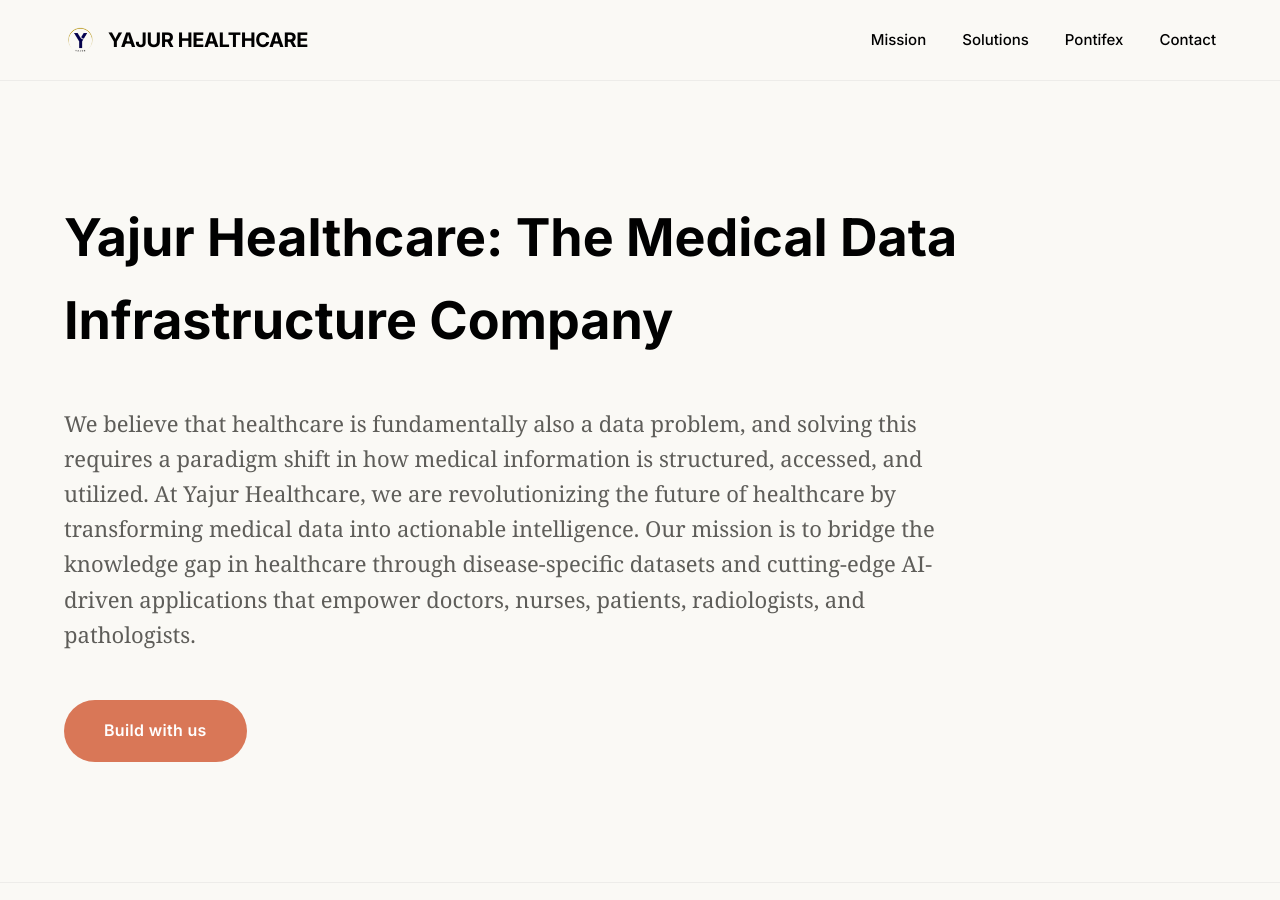
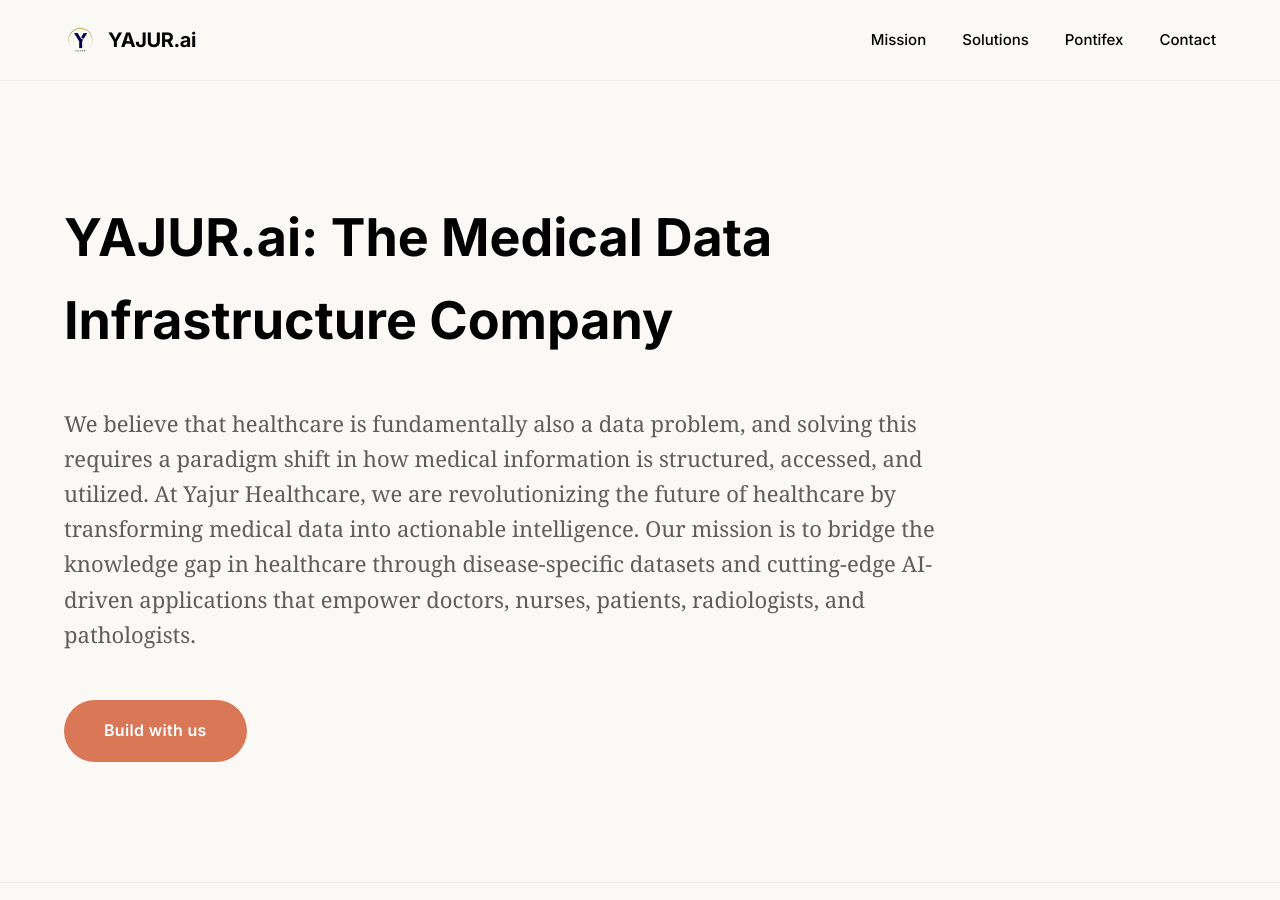
Before and after one commit to msharmas-yajur/yajur-ai, a Jekyll site: the page built from index.md, in a window 1280 px wide and 900 px high. Built offline with Jekyll 4.4.1, drawn with Linux system fonts in a browser that asks for light colours; some of the changed text lies outside the part shown.

```diff
--- a/_config.yml
+++ b/_config.yml
@@ -1,4 +1,4 @@
-title: Yajur Healthcare | The Medical Data Infrastructure Company
+title: YAJUR.ai | The Medical Data Infrastructure Company
 email: connect@yajur.ai
 description: "The Medical Data Structure Company"
 url: "https://yajur.ai"
--- a/_layouts/default.html
+++ b/_layouts/default.html
@@ -16,7 +16,7 @@
 	{
 	  "@context": "https://schema.org",
 	  "@type": "Organization",
-	  "name": "Yajur Healthcare AI",
+	  "name": "YAJUR.ai",
 	  "url": "https://yajur.ai",
 	  "logo": "https://yajur.ai/assets/logo.png",
 	  "sameAs": [
@@ -38,7 +38,7 @@
 	  {
 	    "@context": "https://schema.org",
 	    "@type": "WebSite",
-	    "name": "Yajur Healthcare",
+	    "name": "YAJUR.ai",
 	    "url": "https://yajur.ai",
 	    "potentialAction": {
 	      "@type": "SearchAction",
@@ -89,7 +89,7 @@
 		<div class="container site-header__inner">
 			<a href="{{ '/' | relative_url }}" class="site-header__logo">
 				<img src="/assets/logo.png" alt="">
-				<span>YAJUR HEALTHCARE</span>
+				<span>YAJUR.ai</span>
 			</a>
 			<button class="nav-toggle" aria-label="Toggle navigation" aria-expanded="false">
 				<svg width="24" height="24" viewBox="0 0 24 24" fill="none" stroke="currentColor" stroke-width="2"
@@ -116,7 +116,7 @@
 		<div class="container">
 			<div class="footer-grid">
 				<div>
-					<h3>Yajur Healthcare AI</h3>
+					<h3>YAJUR.ai</h3>
 					<p>The Medical Data Infrastructure Company. Building the
 						bedrock for AI-first medicine.</p>
 					<div class="footer-social">
@@ -145,7 +145,7 @@
 				</div>
 			</div>
 			<div class="footer-bottom">
-				&copy; {{ site.time | date: '%Y' }} Yajur Healthcare AI. All rights reserved.
+				&copy; {{ site.time | date: '%Y' }} YAJUR.ai. All rights reserved.
 			</div>
 		</div>
 	</footer>
--- a/index.md
+++ b/index.md
@@ -1,9 +1,9 @@
 ---
 layout: home
-title: "Yajur Healthcare | The Medical Data Infrastructure Company"
+title: "YAJUR.ai | The Medical Data Infrastructure Company"
 
 hero:
-  title: "Yajur Healthcare: The Medical Data Infrastructure Company"
+  title: "YAJUR.ai: The Medical Data Infrastructure Company"
   description:
     - "We believe that healthcare is fundamentally also a data problem, and solving this requires a paradigm shift in how medical information is structured, accessed, and utilized. At Yajur Healthcare, we are revolutionizing the future of healthcare by transforming medical data into actionable intelligence. Our mission is to bridge the knowledge gap in healthcare through disease-specific datasets and cutting-edge AI-driven applications that empower doctors, nurses, patients, radiologists, and pathologists."
   cta_text: "Build with us"
@@ -139,7 +139,7 @@ legacy_critique:
 
 security_compliance:
   title: "Security Native"
-  subtitle: "Yajur Healthcare: The Medical Data Infrastructure Company."
+  subtitle: "YAJUR.ai: The Medical Data Infrastructure Company."
   cta_primary: "Get Early Access"
   cta_secondary: "Tech Stack"
   certifications_title: "Certified Globally"
@@ -164,7 +164,7 @@ security_compliance:
 
 vision:
   quote: "There’s a clear paradigm shift taking place across medical information, and we are at the forefront of this transformation."
-  label: "YAJUR HEALTHCARE VISION"
+  label: "YAJUR.ai VISION"
 
 contact:
   title: "Build the future of medical AI together."
--- a/sync_log.txt
+++ b/sync_log.txt
@@ -19,3 +19,5 @@
 [Sun Feb 15 05:12:38 PM IST 2026] Changes detected. Synchronizing...
 [Sun Feb 15 05:12:40 PM IST 2026] Successfully synchronized.
 [Sun Feb 15 05:13:40 PM IST 2026] Changes detected. Synchronizing...
+[Sun Feb 15 05:13:41 PM IST 2026] Successfully synchronized.
+[Sun Feb 15 05:14:41 PM IST 2026] Changes detected. Synchronizing...
```
